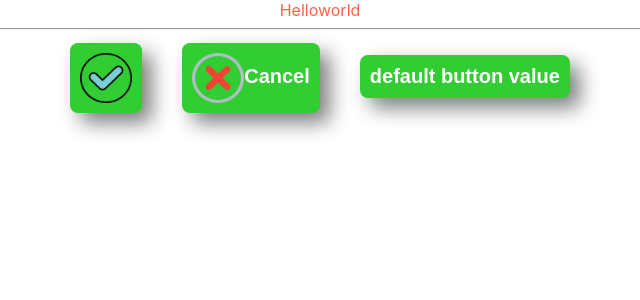
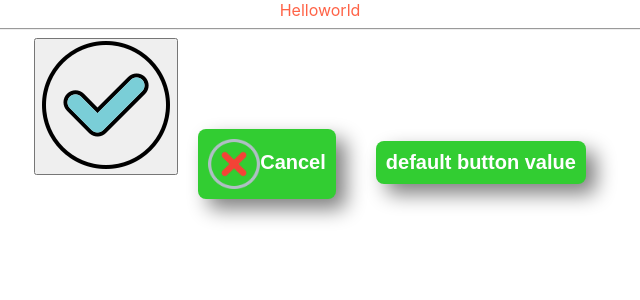
Before and after one commit to claireachard/formation_react, a React (Create React App) app: page / in a window 1280 px wide. Shown: the top 300 px of the page, without its empty margins (320-960 px from the left). Built offline with nearby package versions, Linux system fonts and the light colour scheme.

Commit message:
gestion des couleurs par classe

```diff
--- a/src/App/App.tsx
+++ b/src/App/App.tsx
@@ -8,10 +8,10 @@
     <div className="App">
       Helloworld
       <hr/>
-      <Button bgcolor="skyblue">
+      <Button classColor="primary">
         <img src="/img/ok.png" alt="ok"/>
       </Button>
-      <Button bgcolor="skyblue">
+      <Button >
         <img src="/img/cancel.png" alt="cancel"/>
         Cancel
       </Button>
--- a/src/App/components/Button/Button.css
+++ b/src/App/components/Button/Button.css
@@ -14,6 +14,14 @@
     background-color: indianred;
 }
 
+.Button.primary {
+    background-color: chartreuse;
+}
+
+.Button.primary:hover {
+    background-color: rgb(173, 184, 163);
+}
+
 .Button img{
    max-height: 50px;
    width: 52px;
--- a/src/App/components/Button/Button.js
+++ b/src/App/components/Button/Button.js
@@ -7,12 +7,13 @@
 const Button=(props)=>{
     console.log(props);
     return (
-        <button className="Button" type={props.type}>{props.children}</button>
+        <button className={props.classColor?'Button' + props.classColor : 'Button'} type={props.type}>{props.children}</button>
     );
 };
 
 Button.propTypes={
-    children:PropTypes.any.isRequired
+    children:PropTypes.any.isRequired,
+    classColor:PropTypes.string
 }
 
 Button.defaultProps={
```
